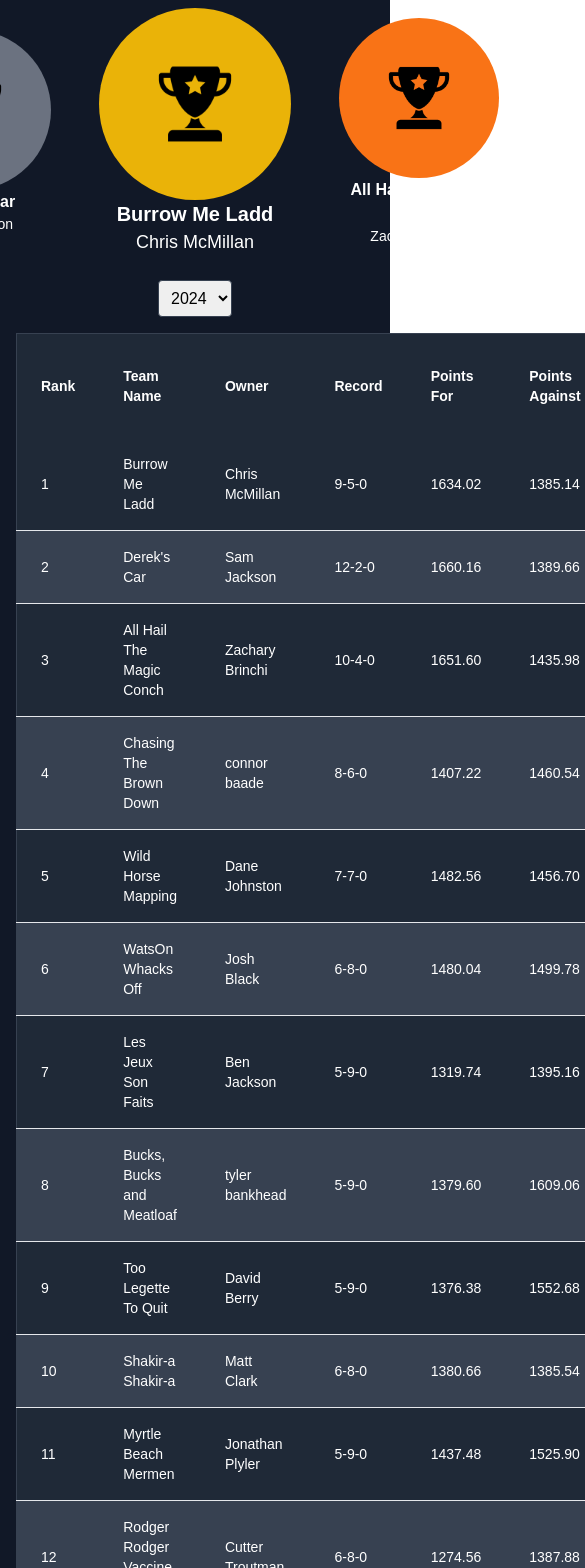
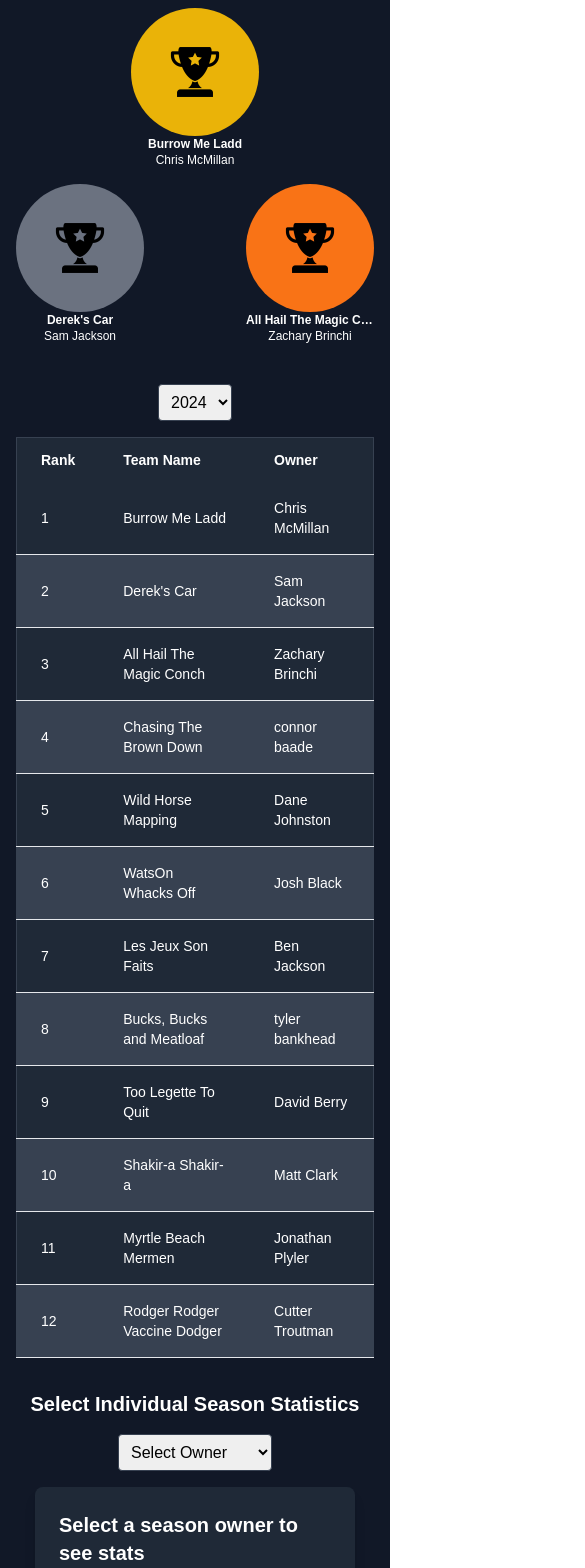
Before and after one commit to dberr715/fantasy-league, a Next.js app: page /stats in a window 390 px wide. Shown: the part 100-1668 px from the top of the page, 585 px wide, since content can reach past the window. Built offline with nearby package versions, Linux system fonts and the light colour scheme.

Commit message:
stats page mobile responsive and has individual stat cards

```diff
--- a/src/app/stats/page.js
+++ b/src/app/stats/page.js
@@ -1,17 +1,40 @@
-"use client";
+"use client"; // Mark as a client-side component
 
-import React, { useState } from "react";
+import React, { useState, useEffect } from "react";
 import NavBar from "../../components/NavBar";
-import { leagueData } from "../data/leagueData"; // Importing the correct data
+import { leagueData } from "../data/leagueData"; // Import your league data
+import { calculateAllTimeStats } from "../../utils/calculateAllTimeStats"; // Import the function
 
 const StatsPage = () => {
   const [selectedSeason, setSelectedSeason] = useState(2024);
   const [stats, setStats] = useState(leagueData[2024]); // Set default to 2024
+  const [allTimeStats, setAllTimeStats] = useState([]);
+  const [selectedOwner, setSelectedOwner] = useState("");
 
+  // Calculate all-time stats from league data
+  useEffect(() => {
+    const stats = calculateAllTimeStats(leagueData);
+    setAllTimeStats(stats);
+  }, []);
+
+  // Handle season change
   const handleSeasonChange = (e) => {
     const year = parseInt(e.target.value, 10);
     setSelectedSeason(year);
     setStats(leagueData[year]); // Update the stats based on selected season
+  };
+
+  // Handle owner selection
+  const handleOwnerChange = (e) => {
+    setSelectedOwner(e.target.value);
+  };
+
+  // Find selected owner's stats for the current season
+  const selectedOwnerStats = stats.find((stat) => stat.owner === selectedOwner);
+
+  // Helper function to format numbers with commas
+  const formatNumber = (number) => {
+    return number.toLocaleString(); // Using JavaScript's built-in toLocaleString for formatting
   };
 
   const topFinishers = stats.slice(0, 3); // Get the top 3 teams
@@ -20,52 +43,63 @@ const StatsPage = () => {
     <div className="p-4 bg-gray-900 text-white">
       <NavBar />
       <h1 className="text-2xl font-semibold mb-4 text-center">
-        Fantasy Football Stats
+        {selectedSeason} Season Stats
       </h1>
 
       {/* Podium for Top 3 Finishers */}
-      <div className="flex justify-center items-center space-x-12 mb-6">
-        {/* 2nd Place */}
-        <div className="flex flex-col items-center w-52">
-          <div className="flex justify-center items-center p-8 bg-gray-500 rounded-full w-40 h-40">
+      <div className="flex flex-col items-center sm:flex-row sm:space-x-6 justify-center mb-6">
+        {/* 1st Place (on its own row) */}
+        <div className="flex flex-col items-center w-32 sm:w-40 mb-4 sm:mb-0">
+          <div className="flex justify-center items-center p-4 sm:p-6 bg-yellow-500 rounded-full w-32 h-32 sm:w-36 sm:h-36 relative">
             <img
-              src="/images/trophy.png" /// Trophy icon
-              alt="2nd place trophy"
-              className="w-20 h-20"
+              src="/images/trophy.png" // Local trophy image for 1st place
+              alt="1st place trophy"
+              className="w-16 h-16 sm:w-20 sm:h-20"
             />
           </div>
-          <p className="text-md font-semibold text-center">
-            {topFinishers[1].teamName}
+          <p className="text-xs sm:text-sm font-semibold text-center truncate max-w-full">
+            {topFinishers[0]?.teamName}
           </p>
-          <p className="text-sm text-center">{topFinishers[1].owner}</p>
+          <p className="text-xs sm:text-sm text-center">
+            {topFinishers[0]?.owner}
+          </p>
         </div>
-        {/* 1st Place */}
-        <div className="flex flex-col items-center w-60">
-          <div className="flex justify-center items-center p-8 bg-yellow-500 rounded-full w-48 h-48 relative">
+
+        {/* 2nd and 3rd Place (in a row below 1st place on small screens) */}
+        <div className="flex flex-row sm:justify-center sm:space-x-6 w-full sm:w-auto justify-between sm:justify-start">
+          {/* 2nd Place */}
+          <div className="flex flex-col items-center w-32 sm:w-40 mb-4 sm:mb-0 sm:ml-4">
+            <div className="flex justify-center items-center p-4 sm:p-6 bg-gray-500 rounded-full w-32 h-32 sm:w-36 sm:h-36">
               <img
-              src="/images/trophy.png" // Trophy icon
-              alt="1st place trophy"
-              className="w-24 h-24"
+                src="/images/trophy.png" // Local trophy image for 2nd place
+                alt="2nd place trophy"
+                className="w-16 h-16 sm:w-20 sm:h-20"
               />
             </div>
-          <p className="text-xl font-semibold text-center">
-            {topFinishers[0].teamName}
+            <p className="text-xs sm:text-sm font-semibold text-center truncate max-w-full">
+              {topFinishers[1]?.teamName}
             </p>
-          <p className="text-lg text-center">{topFinishers[0].owner}</p>
+            <p className="text-xs sm:text-sm text-center">
+              {topFinishers[1]?.owner}
+            </p>
           </div>
+
           {/* 3rd Place */}
-        <div className="flex flex-col items-center w-52">
-          <div className="flex justify-center items-center p-8 bg-orange-500 rounded-full w-40 h-40">
+          <div className="flex flex-col items-center w-32 sm:w-40 sm:mr-4">
+            <div className="flex justify-center items-center p-4 sm:p-6 bg-orange-500 rounded-full w-32 h-32 sm:w-36 sm:h-36">
               <img
-              src="/images/trophy.png" // Trophy icon
+                src="/images/trophy.png" // Local trophy image for 3rd place
                 alt="3rd place trophy"
-              className="w-20 h-20"
+                className="w-16 h-16 sm:w-20 sm:h-20"
               />
             </div>
-          <p className="text-md font-semibold text-center">
-            {topFinishers[2].teamName}
+            <p className="text-xs sm:text-sm font-semibold text-center truncate max-w-full">
+              {topFinishers[2]?.teamName}
             </p>
-          <p className="text-sm text-center">{topFinishers[2].owner}</p>
+            <p className="text-xs sm:text-sm text-center">
+              {topFinishers[2]?.owner}
+            </p>
+          </div>
         </div>
       </div>
 
@@ -84,19 +118,14 @@ const StatsPage = () => {
         </select>
       </div>
 
-      {/* Display Table */}
-      <table className="min-w-full table-auto border-collapse border border-gray-700 text-sm">
+      {/* Display Table - Only Rank, Team Name, and Owner */}
+      <div className="overflow-x-auto">
+        <table className="min-w-full table-auto border-collapse border border-gray-700 text-sm mb-8">
           <thead>
             <tr className="bg-gray-800 text-white">
               <th className="px-6 py-3 text-left">Rank</th>
               <th className="px-6 py-3 text-left">Team Name</th>
               <th className="px-6 py-3 text-left">Owner</th>
-            <th className="px-6 py-3 text-left">Record</th>
-            <th className="px-6 py-3 text-left">Points For</th>
-            <th className="px-6 py-3 text-left">Points Against</th>
-            <th className="px-6 py-3 text-left">Points For Per Game</th>
-            <th className="px-6 py-3 text-left">Points Against Per Game</th>
-            <th className="px-6 py-3 text-left">Points Difference</th>
             </tr>
           </thead>
           <tbody>
@@ -109,27 +138,11 @@ const StatsPage = () => {
                   <td className="px-6 py-4 border-b">{stat.rank}</td>
                   <td className="px-6 py-4 border-b">{stat.teamName}</td>
                   <td className="px-6 py-4 border-b">{stat.owner}</td>
-                <td className="px-6 py-4 border-b">{stat.record}</td>
-                <td className="px-6 py-4 border-b">
-                  {stat.pointsFor.toFixed(2)}
-                </td>
-                <td className="px-6 py-4 border-b">
-                  {stat.pointsAgainst.toFixed(2)}
-                </td>
-                <td className="px-6 py-4 border-b">
-                  {stat.pointsForPerGame.toFixed(2)}
-                </td>
-                <td className="px-6 py-4 border-b">
-                  {stat.pointsAgainstPerGame.toFixed(2)}
-                </td>
-                <td className="px-6 py-4 border-b">
-                  {stat.pointsDifference.toFixed(2)}
-                </td>
                 </tr>
               ))
             ) : (
               <tr>
-              <td colSpan="9" className="px-6 py-4 border-b text-center">
+                <td colSpan="3" className="px-6 py-4 border-b text-center">
                   No data available for this season
                 </td>
               </tr>
@@ -137,6 +150,79 @@ const StatsPage = () => {
           </tbody>
         </table>
       </div>
+
+      {/* Individual Season Stats Header */}
+      <h2 className="text-xl font-semibold mb-4 text-center">
+        Select Individual Season Statistics
+      </h2>
+
+      {/* Hall of Fame Dropdown */}
+      <div className="text-center mb-4">
+        <select
+          value={selectedOwner}
+          onChange={handleOwnerChange}
+          className="p-2 border border-gray-700 rounded text-black"
+        >
+          <option value="">Select Owner</option>
+          {stats.map((stat) => (
+            <option key={stat.owner} value={stat.owner}>
+              {stat.owner}
+            </option>
+          ))}
+        </select>
+      </div>
+
+      {/* Display Selected Owner Stats */}
+      {selectedOwnerStats ? (
+        <div className="flex flex-col items-center m-4 bg-gray-800 text-white p-6 rounded-lg shadow-lg w-80 mx-auto">
+          <p className="text-xl font-semibold">{selectedOwnerStats.owner}</p>
+          <div className="flex justify-between w-full mb-2">
+            <p className="text-lg font-semibold">Rank</p>
+            <p className="text-lg">{selectedOwnerStats.rank}</p>
+          </div>
+          <div className="flex justify-between w-full mb-2">
+            <p className="text-lg font-semibold">Record</p>
+            <p className="text-lg">{selectedOwnerStats.record}</p>
+          </div>
+          <div className="flex justify-between w-full mb-2">
+            <p className="text-lg font-semibold">Points For</p>
+            <p className="text-lg">
+              {formatNumber(selectedOwnerStats.pointsFor)}
+            </p>
+          </div>
+          <div className="flex justify-between w-full mb-2">
+            <p className="text-lg font-semibold">Points Against</p>
+            <p className="text-lg">
+              {formatNumber(selectedOwnerStats.pointsAgainst)}
+            </p>
+          </div>
+          <div className="flex justify-between w-full mb-2">
+            <p className="text-lg font-semibold">Points Per Game</p>
+            <p className="text-lg">
+              {selectedOwnerStats.pointsForPerGame.toFixed(2)}
+            </p>
+          </div>
+          <div className="flex justify-between w-full">
+            <p className="text-lg font-semibold">Points Difference</p>
+            <p
+              className={`text-lg ${
+                selectedOwnerStats.pointsDifference >= 0
+                  ? "text-green-500"
+                  : "text-red-500"
+              }`}
+            >
+              {selectedOwnerStats.pointsDifference.toFixed(2)}
+            </p>
+          </div>
+        </div>
+      ) : (
+        <div className="flex flex-col items-center m-4 bg-gray-800 text-white p-6 rounded-lg shadow-lg w-80 mx-auto">
+          <p className="text-xl font-semibold">
+            Select a season owner to see stats
+          </p>
+        </div>
+      )}
+    </div>
   );
 };
 
--- /dev/null
+++ b/src/utils/calculateAllTimeStats.js
@@ -0,0 +1,47 @@
+// utils/calculateAllTimeStats.js
+export const calculateAllTimeStats = (leagueData) => {
+  const allTimeStats = {};
+
+  // Loop over all years in leagueData
+  Object.keys(leagueData).forEach((year) => {
+    leagueData[year].forEach((team) => {
+      const owner = team.owner;
+
+      // Initialize owner stats if not already present
+      if (!allTimeStats[owner]) {
+        allTimeStats[owner] = {
+          championships: 0,
+          wins: 0,
+          losses: 0,
+          pointsFor: 0,
+          pointsAgainst: 0,
+          pointsPerGame: 0,
+          totalGames: 0, // To calculate average points per game
+        };
+      }
+
+      // Calculate total wins and losses, and points
+      const [wins, losses] = team.record.split("-").map(Number);
+      const pointsFor = team.pointsFor;
+      const pointsAgainst = team.pointsAgainst;
+
+      allTimeStats[owner].wins += wins;
+      allTimeStats[owner].losses += losses;
+      allTimeStats[owner].pointsFor += pointsFor;
+      allTimeStats[owner].pointsAgainst += pointsAgainst;
+      allTimeStats[owner].totalGames += wins + losses; // Total number of games played
+      allTimeStats[owner].championships += wins === 1 ? 1 : 0; // Count championship wins
+    });
+  });
+
+  // Now calculate the points per game for each owner
+  for (const owner in allTimeStats) {
+    const stats = allTimeStats[owner];
+    stats.pointsPerGame = stats.pointsFor / stats.totalGames; // Calculate average points per game
+  }
+
+  // Return the stats in an array sorted by the number of championships
+  return Object.values(allTimeStats).sort(
+    (a, b) => b.championships - a.championships
+  );
+};
```
Also changed, not shown: src/components/NavBar.js (+6 -1 lines), src/app/hof/page.js (added). Lines whose indentation alone changed are shown as unchanged.
